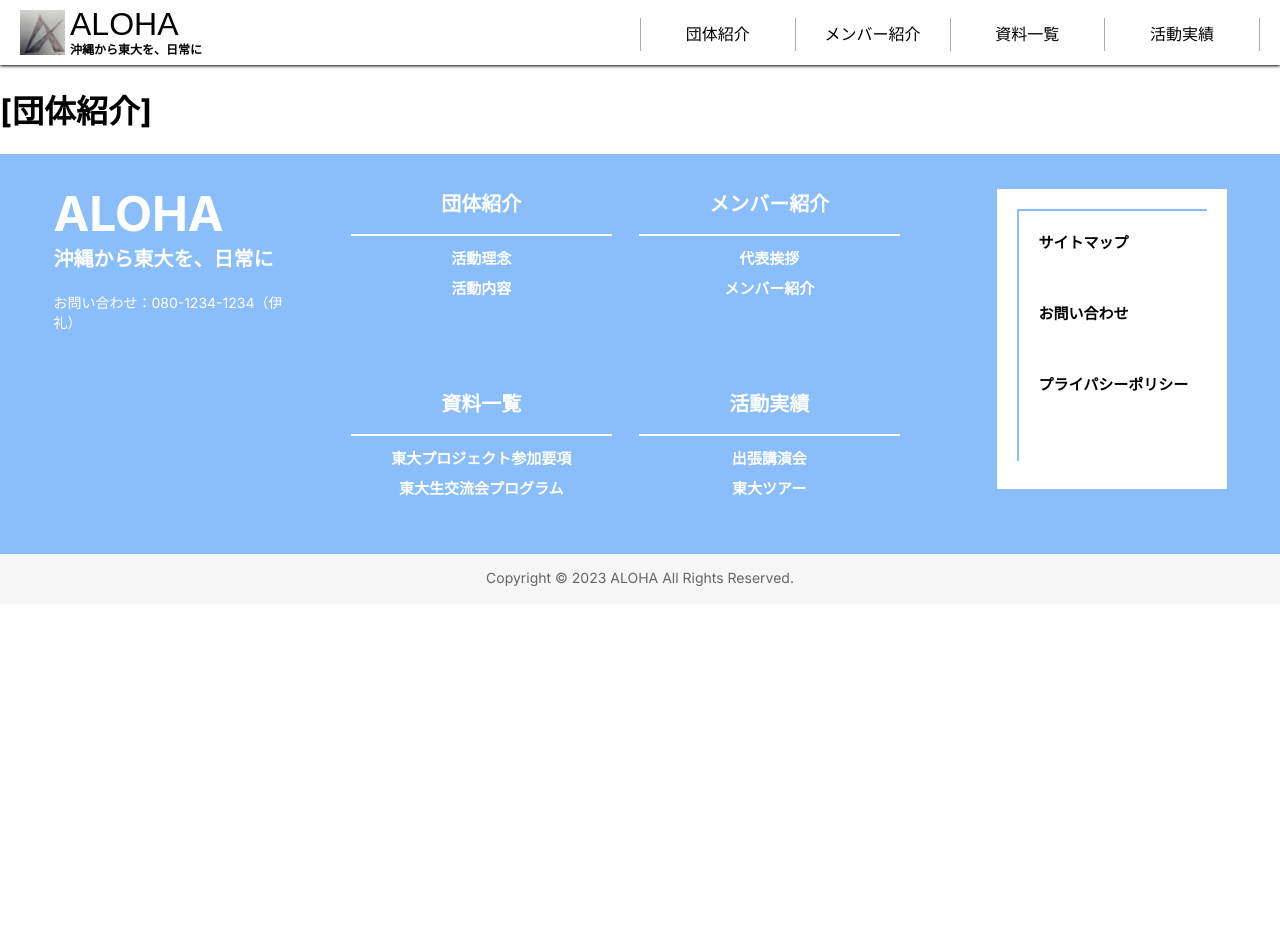
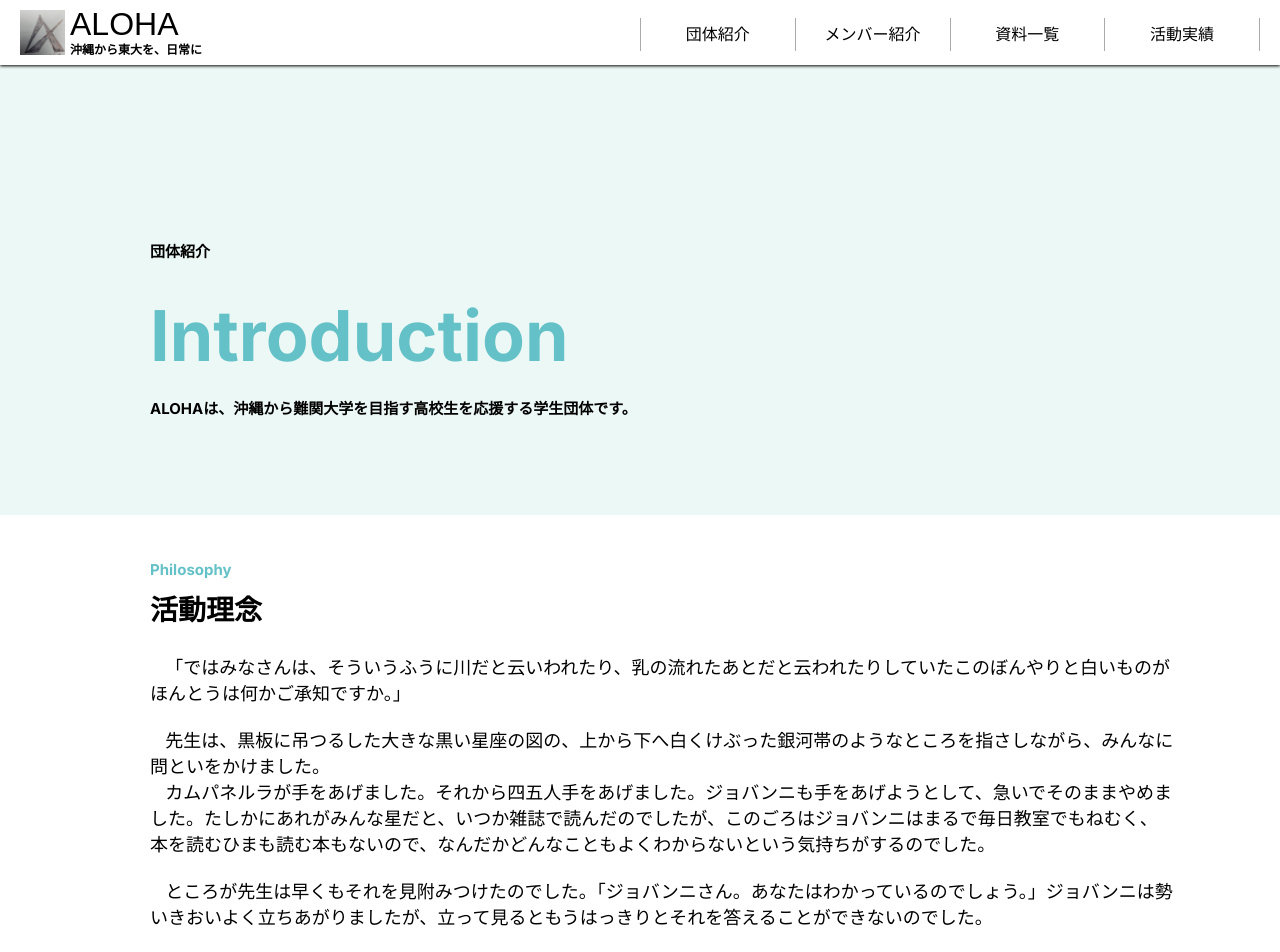
Before and after one commit to ReoYabiku/aloha-hp-next, a Next.js app: page /introduction in a window 1280 px wide. Shown: the top 952 px of the page. Before the commit the page ends 800 px from the top, so only its background shows below. Built offline with nearby package versions, Linux system fonts and the light colour scheme.

Commit message:
content1

```diff
--- /dev/null
+++ b/app/components/organisms/Content.module.css
@@ -0,0 +1,40 @@
+.backgroudWhite {
+    position: relative;
+
+    height: 500px;
+}
+
+.backgroundGreen {
+    position: relative;
+
+    height: 550px;
+}
+
+.subtitle {
+    position: absolute;
+    top: 30px;
+    left: 150px;
+
+    font-size: 15px;
+    color: var(--color-main);
+    font-weight: bold;
+}
+
+.title {
+    position: absolute;
+    top: 50px;
+    left: 150px;
+
+
+    font-size: 28px;
+    font-weight: bold;
+}
+
+.text {
+    position: absolute;
+    top: 120px;
+    left: 150px;
+
+    font-size: 18px;
+    width: 80%;
+}
--- /dev/null
+++ b/app/components/organisms/Content.tsx
@@ -0,0 +1,18 @@
+import style from './Content.module.css';
+
+export default function Content() {
+  return (
+    <section className={style.backgroudWhite}>
+      <p className={style.subtitle}>Philosophy</p>
+      <h2 className={style.title}>活動理念</h2>
+      <p className={style.text}>
+        &nbsp;&nbsp;&nbsp;「ではみなさんは、そういうふうに川だと云いわれたり、乳の流れたあとだと云われたりしていたこのぼんやりと白いものがほんとうは何かご承知ですか。」<br />
+        <br />
+        &nbsp;&nbsp;&nbsp;先生は、黒板に吊つるした大きな黒い星座の図の、上から下へ白くけぶった銀河帯のようなところを指さしながら、みんなに問といをかけました。 <br />
+        &nbsp;&nbsp;&nbsp;カムパネルラが手をあげました。それから四五人手をあげました。ジョバンニも手をあげようとして、急いでそのままやめました。たしかにあれがみんな星だと、いつか雑誌で読んだのでしたが、このごろはジョバンニはまるで毎日教室でもねむく、本を読むひまも読む本もないので、なんだかどんなこともよくわからないという気持ちがするのでした。<br />
+        <br />
+        &nbsp;&nbsp;&nbsp;ところが先生は早くもそれを見附みつけたのでした。「ジョバンニさん。あなたはわかっているのでしょう。」ジョバンニは勢いきおいよく立ちあがりましたが、立って見るともうはっきりとそれを答えることができないのでした。<br />
+      </p>
+    </section>
+  );
+}
--- a/app/globals.css
+++ b/app/globals.css
@@ -23,6 +23,7 @@
   --color-text: #666666;
   --color-header-border: #AAAAAA;
   --color-main: #63C1C7;
+  --color-pale-main: #ECF8F5;
   --color-white: #ffffff;
   --color-blue: #8ABEFA;
   --color-gray: #F6F6F6;
--- a/app/introduction/page.tsx
+++ b/app/introduction/page.tsx
@@ -1,3 +1,11 @@
+import Title from '../components/organisms/Title';
+import Content from '../components/organisms/Content';
+
 export default function Introduction() {
-  return <h1>[団体紹介]</h1>;
+  return (
+    <main>
+      <Title />
+      <Content />
+    </main>
+  );
 }
```
